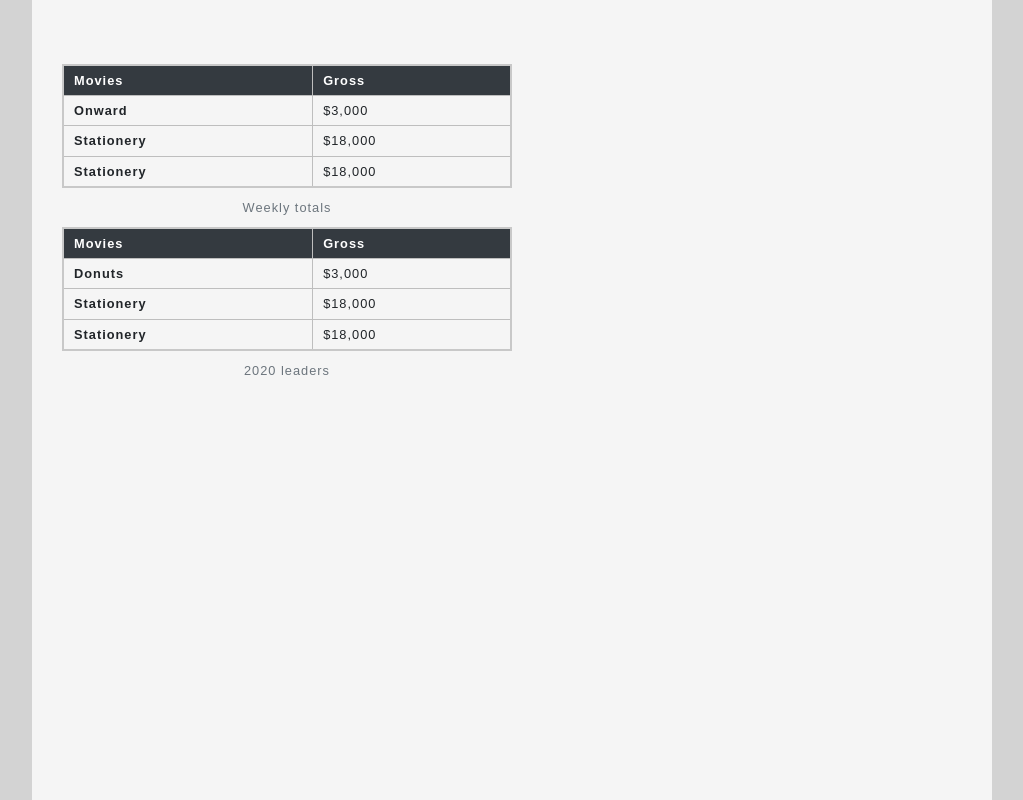
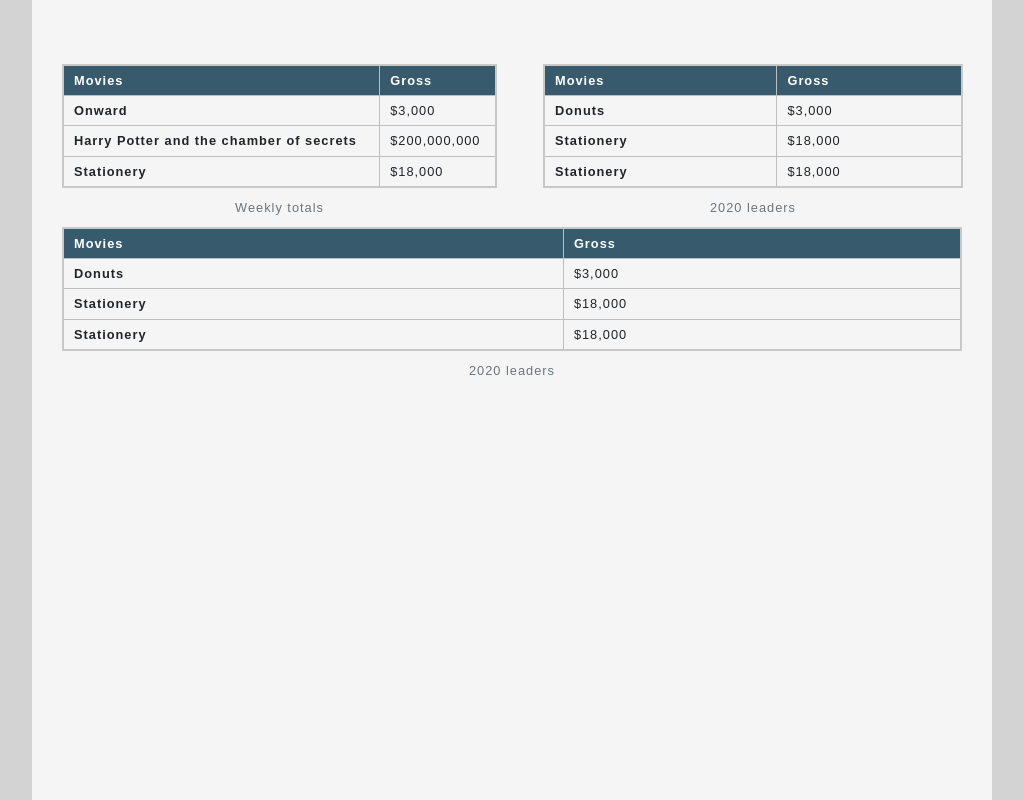
Before and after one commit to armaandave/BracketBox, a Flask app: page / in a window 1280 px wide. Shown: the part 56-856 px from the top of the page, without its empty margins (128-1151 px from the left). Run offline with Flask 2, Linux system fonts and the light colour scheme; some libraries are stand-ins or nearby versions.

Commit message:
added tables to home page

```diff
--- a/app/static/css/style.css
+++ b/app/static/css/style.css
@@ -88,7 +88,7 @@
 
 thead,
 tfoot {
-    background-color: #343A40;
+    background-color: rgba(9, 53, 77, 0.803);
     color: #fff;
 }
 
--- a/app/templates/index.html
+++ b/app/templates/index.html
@@ -44,9 +44,9 @@
 <div class="container parent_div w-75">
 
 
-<div class="col-12">
-
-  <table class = "col-6">
+<div class="d-flex col-12">
+<div class="col-6 mr-2 pl-0">
+  <table class="w-100">
     <caption>Weekly totals</caption>
     <thead>
         <tr>
@@ -60,8 +60,8 @@
             <td>$3,000</td>
         </tr>
         <tr>
-            <th scope="row">Stationery</th>
-            <td>$18,000</td>
+            <th scope="row">Harry Potter and the chamber of secrets</th>
+            <td>$200,000,000</td>
         </tr>
         <tr>
           <th scope="row">Stationery</th>
@@ -69,8 +69,9 @@
       </tr>
     </tbody>
 </table>
-
-  <table class = "col-6">
+</div>
+  <div class="col-6 ml-2">
+  <table class="w-100">
     <caption>2020 leaders</caption>
     <thead>
         <tr>
@@ -93,8 +94,33 @@
       </tr>
     </tbody>
 </table>
+</div>
+</div>
 
-
+<div class="col-12">
+  <table class = "col-12">
+    <caption>2020 leaders</caption>
+    <thead>
+        <tr>
+            <th scope="col">Movies</th>
+            <th scope="col">Gross</th>
+        </tr>
+    </thead>
+    <tbody>
+        <tr>
+            <th scope="row">Donuts</th>
+            <td>$3,000</td>
+        </tr>
+        <tr>
+            <th scope="row">Stationery</th>
+            <td>$18,000</td>
+        </tr>
+        <tr>
+          <th scope="row">Stationery</th>
+          <td>$18,000</td>
+      </tr>
+    </tbody>
+  </table
 </div>
 
 
```
